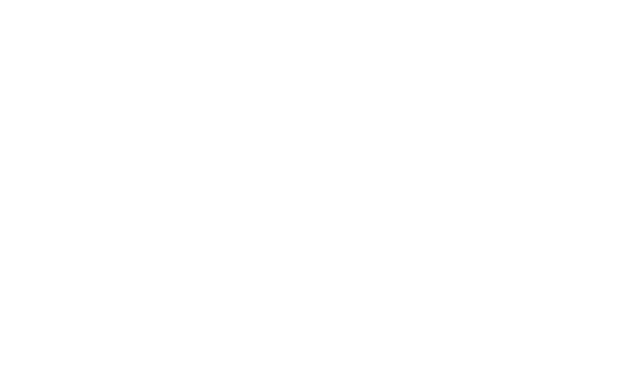
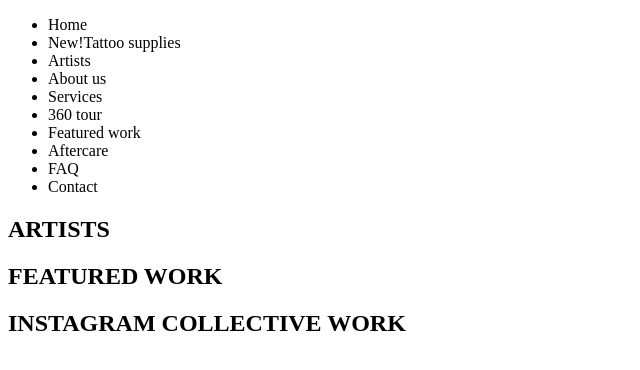
Before and after one commit to pelzolga123/Tattoos-webpage, a plain HTML site: page index.html in a window 1280 px wide. Shown: the whole page, without its empty margins (0-640 px from the left). Drawn offline with Linux system fonts and the light colour scheme.

Commit message:
Add basic HTML structure

```diff
--- a/index.html
+++ b/index.html
@@ -9,6 +9,47 @@
 </head>
 
 <body>
+    <nav>
+        <ul>
+            <li><a>Home</a></li>
+            <li><a>New!Tattoo supplies</a></li>
+            <li><a>Artists</a></li>
+            <li><a>About us</a></li>
+            <li><a>Services</a></li>
+            <li><a>360 tour</a></li>
+            <li><a>Featured work</a></li>
+            <li><a>Aftercare</a></li>
+            <li><a>FAQ</a></li>
+            <li><a>Contact</a></li>
+        </ul>
+    </nav>
 
+    <section id="artists">
+        <h2>ARTISTS</h2>
+    </section>
+
+    <section id="awards">
+
+    </section>
+
+    <section id="featured">
+        <h2>FEATURED WORK</h2>
+    </section>
+
+    <section id="about-us">
+
+    </section>
+
+    <section id="instagram">
+        <h2>INSTAGRAM COLLECTIVE WORK</h2>
+    </section>
+
+    <section id="contact">
+
+    </section>
+
+    <footer>
+
+    </footer>
 </body>
 </html>
```
